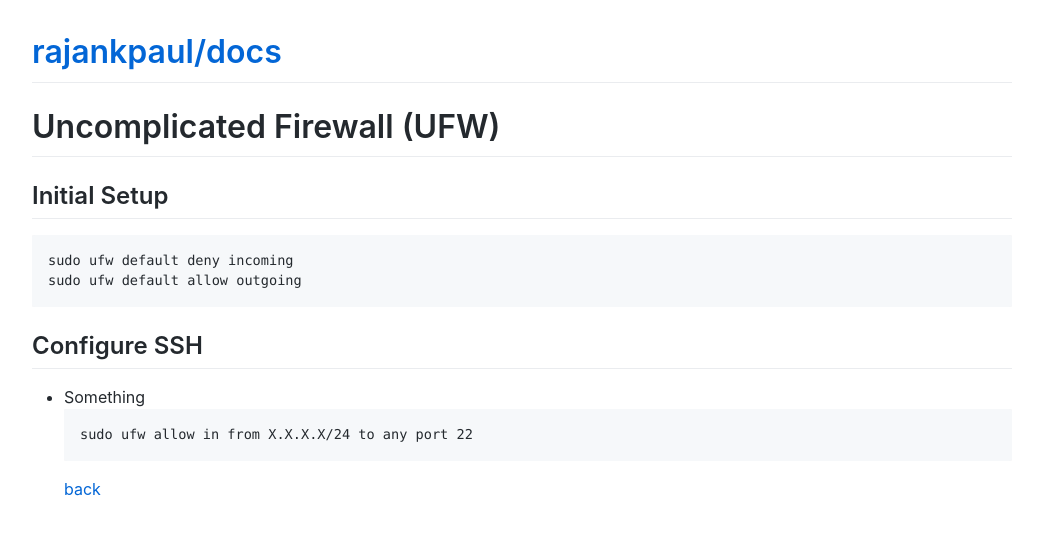
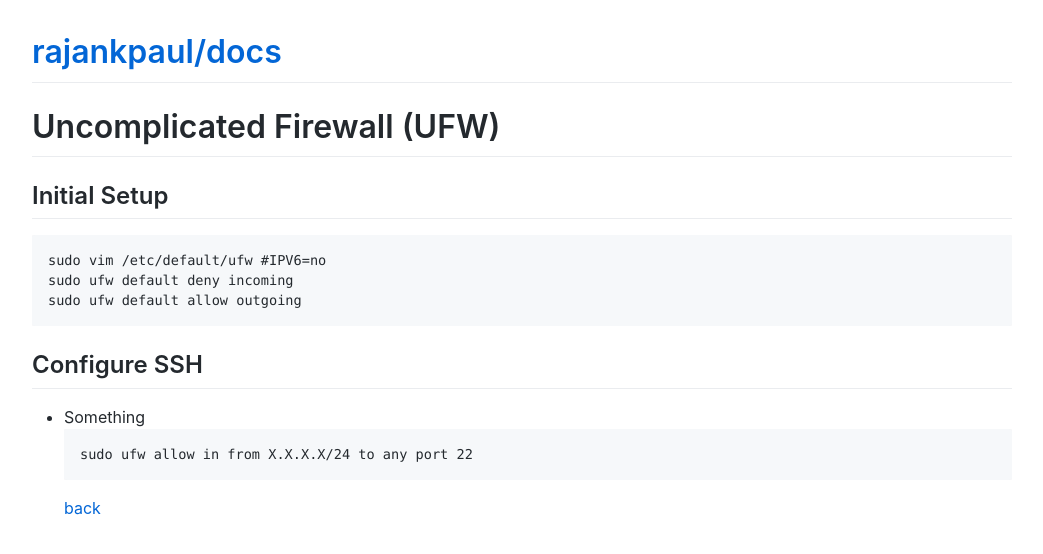
Before and after one commit to rajankpaul/docs, a Jekyll site: the page built from tutorials/linux/ufw/index.md, in a window 1280 px wide. Shown: the top 554 px of the page, without its empty margins (118-1161 px from the left). Built offline with Jekyll 4.4.1, drawn with Linux system fonts in a browser that asks for light colours; comment, search, counter and statistics services are not loaded.

Commit message:
Update index.md

````diff
--- a/tutorials/linux/ufw/index.md
+++ b/tutorials/linux/ufw/index.md
@@ -7,6 +7,7 @@ title: Uncomplicated Firewall
 
 ## Initial Setup
 ```
+sudo vim /etc/default/ufw #IPV6=no
 sudo ufw default deny incoming
 sudo ufw default allow outgoing
 ```
````
